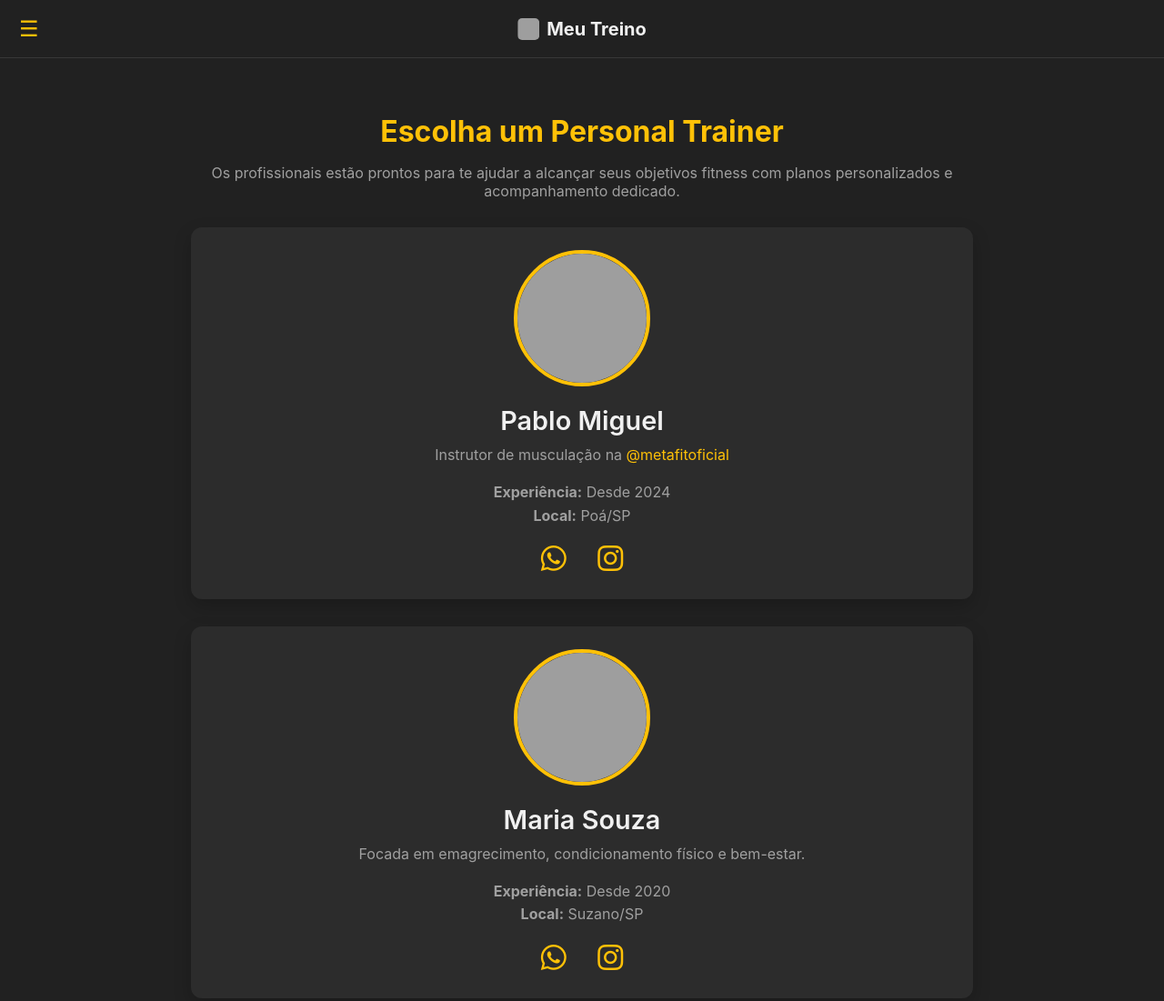
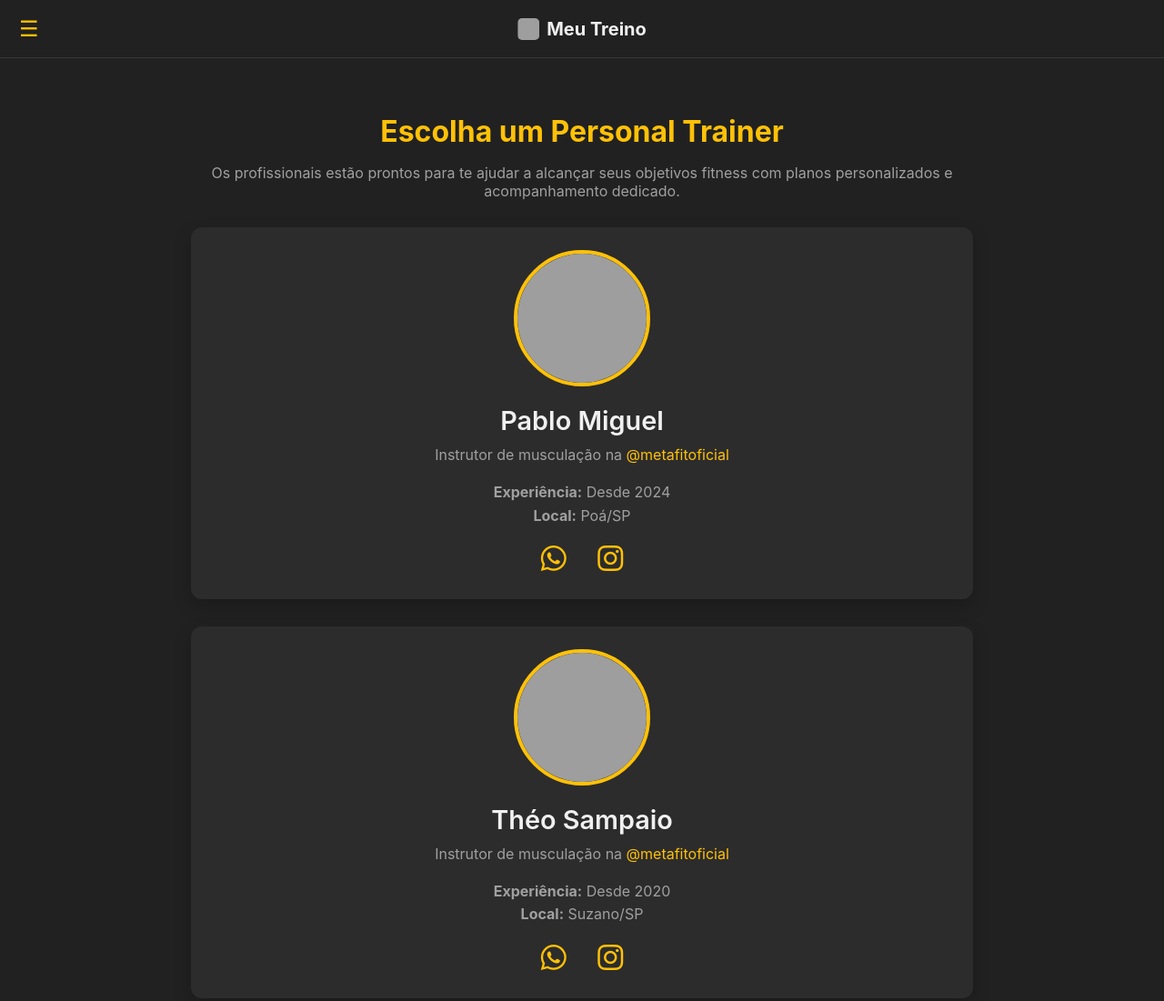
Before and after one commit to Dex6354/MeuTreinoEditando, a plain HTML site: page personal.html in a window 1280 px wide. Shown: the top 1101 px of the page at 91% size. Drawn offline with Linux system fonts and the light colour scheme; grey boxes are pictures that could not be loaded.

Commit message:
Update personal.html

```diff
--- a/personal.html
+++ b/personal.html
@@ -185,8 +185,10 @@
 
             <div class="personal-card">
                 <img src="https://raw.githubusercontent.com/gymbr/meutreino/refs/heads/main/img/personal1.gif" alt="Foto da Personal Trainer Maria Souza">
-                <h2>Maria Souza</h2>
-                <p>Focada em emagrecimento, condicionamento físico e bem-estar.</p>
+                <h2>Théo Sampaio</h2>
+                <p>Instrutor de musculação na
+                    <a href="https://instagram.com/metafitoficial" target="_blank" style="color:#ffc107; text-decoration:none;">@metafitoficial</a>
+                </p>
                 <p><b>Experiência:</b> Desde 2020</br>
                 <b>Local:</b> Suzano/SP</p>
                 <div class="contact-links">
```
